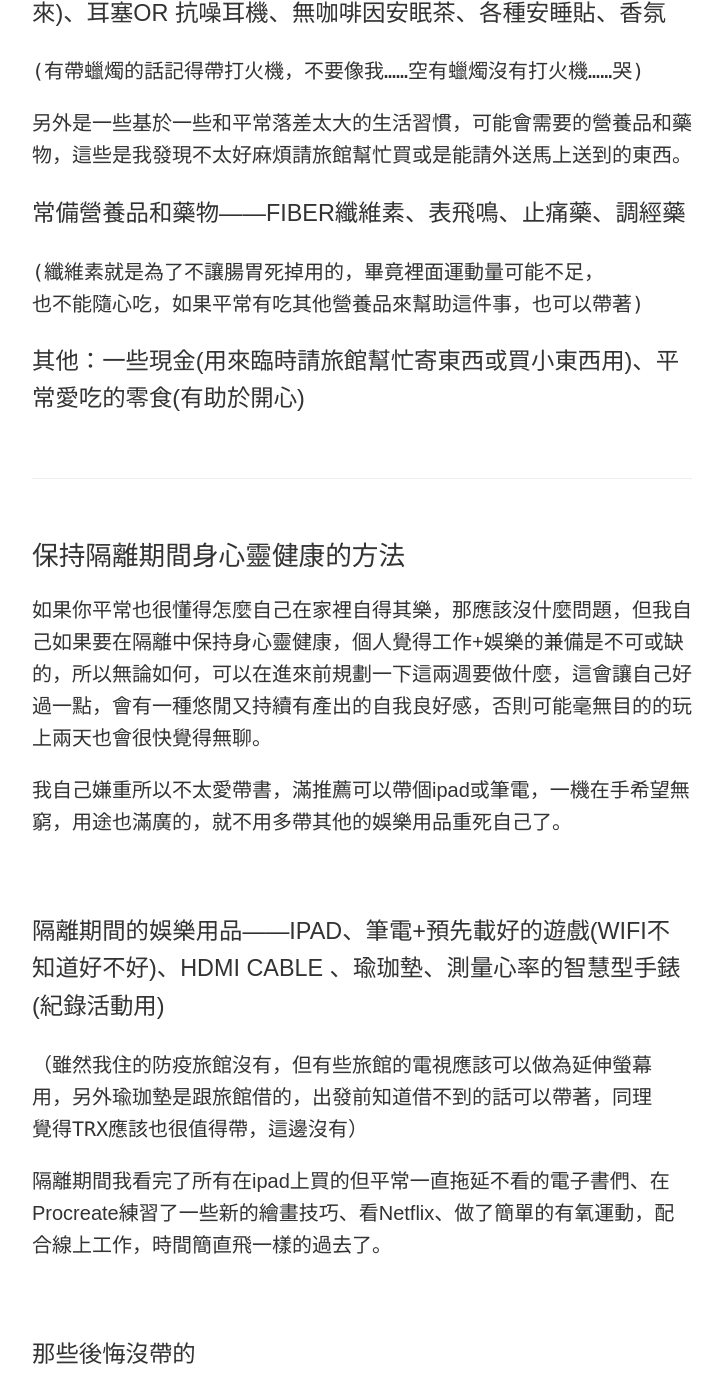
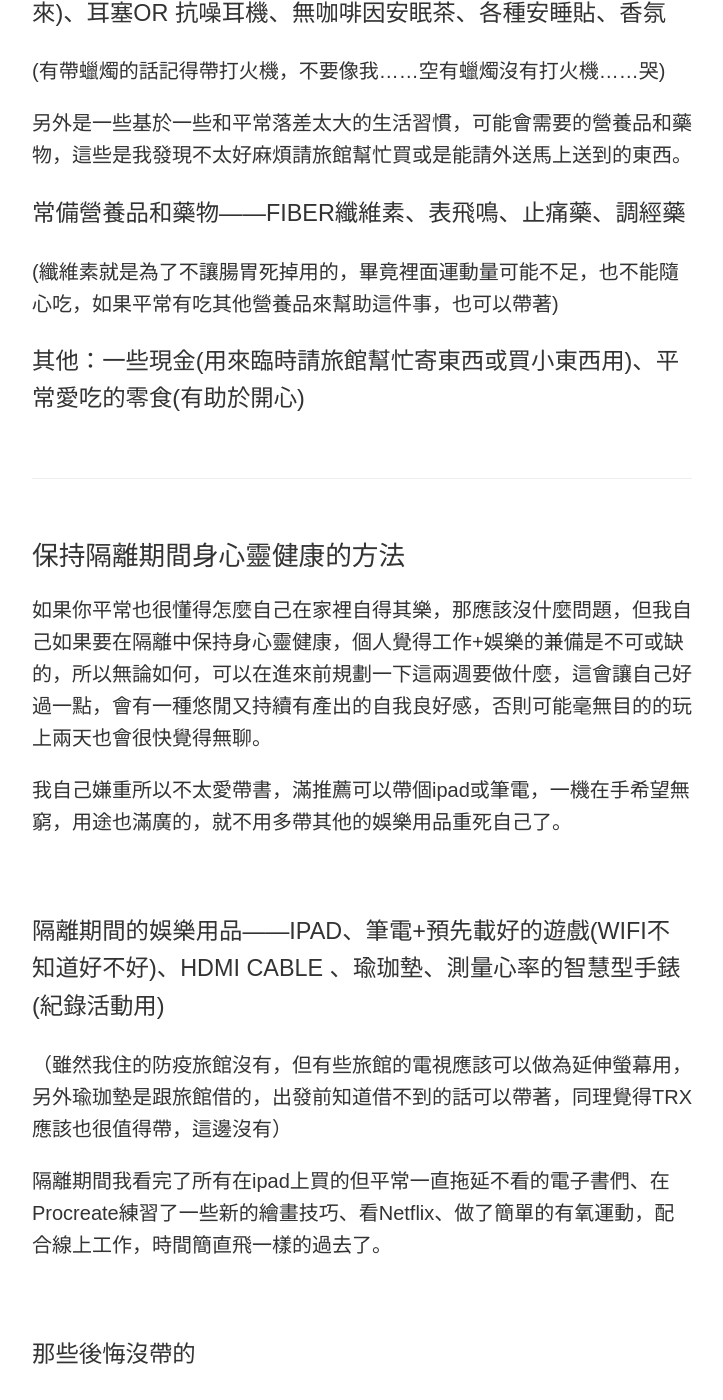
Before and after one commit to pqvst/tzling, a Jekyll site: the page built from _posts/2021-10-05-兩週隔離需要準備什麼？.md, in a window 1280 px wide and 1400 px high, scrolled down 1874 px. Shown: the whole window, without its empty margins (278-1001 px from the left). Built offline with Jekyll 4.4.1, drawn with Linux system fonts in a browser that asks for light colours; nearby versions of some CDN libraries.

```diff
--- a/_posts/2021-10-05-兩週隔離需要準備什麼？.md
+++ b/_posts/2021-10-05-兩週隔離需要準備什麼？.md
@@ -31,15 +31,13 @@ title: 兩週隔離需要準備什麼？
 
 ### 讓我們在正常時間睡去的好物們——眼罩(記得從飛機上帶下來)、耳塞or 抗噪耳機、無咖啡因安眠茶、各種安睡貼、香氛
 
-    (有帶蠟燭的話記得帶打火機，不要像我……空有蠟燭沒有打火機……哭)
-
+(有帶蠟燭的話記得帶打火機，不要像我……空有蠟燭沒有打火機……哭)
 
 另外是一些基於一些和平常落差太大的生活習慣，可能會需要的營養品和藥物，這些是我發現不太好麻煩請旅館幫忙買或是能請外送馬上送到的東西。
 
 ### 常備營養品和藥物——Fiber纖維素、表飛鳴、止痛藥、調經藥
-    (纖維素就是為了不讓腸胃死掉用的，畢竟裡面運動量可能不足，
-    也不能隨心吃，如果平常有吃其他營養品來幫助這件事，也可以帶著)
 
+(纖維素就是為了不讓腸胃死掉用的，畢竟裡面運動量可能不足，也不能隨心吃，如果平常有吃其他營養品來幫助這件事，也可以帶著)
 
 ### 其他：一些現金(用來臨時請旅館幫忙寄東西或買小東西用)、平常愛吃的零食(有助於開心)
 
@@ -54,10 +52,8 @@ title: 兩週隔離需要準備什麼？
 <br />
 
 ### 隔離期間的娛樂用品——Ipad、筆電+預先載好的遊戲(wifi不知道好不好)、HDMI cable 、瑜珈墊、測量心率的智慧型手錶(紀錄活動用)
-    （雖然我住的防疫旅館沒有，但有些旅館的電視應該可以做為延伸螢幕
-    用，另外瑜珈墊是跟旅館借的，出發前知道借不到的話可以帶著，同理
-    覺得TRX應該也很值得帶，這邊沒有）
 
+（雖然我住的防疫旅館沒有，但有些旅館的電視應該可以做為延伸螢幕用，另外瑜珈墊是跟旅館借的，出發前知道借不到的話可以帶著，同理覺得TRX應該也很值得帶，這邊沒有）
 
 隔離期間我看完了所有在ipad上買的但平常一直拖延不看的電子書們、在Procreate練習了一些新的繪畫技巧、看Netflix、做了簡單的有氧運動，配合線上工作，時間簡直飛一樣的過去了。
 
@@ -69,15 +65,13 @@ title: 兩週隔離需要準備什麼？
 
 這真的是太後悔了，明明國外免稅商店都沒客人大降價，怎麼一瓶威士忌都沒買呢！(搥胸) 特別想拿買來送長輩的粉紅酒給開了呢。
 
-
 查了發現這有上新聞：「入住防疫旅館居家檢疫朋友送酒『被拒收』」雖然裡面的關鍵字明明是：疾管署強調沒有規定，但……
 
 請大家注意呀！酒精飲料首先是網路上跟外送不會賣的，要請旅館送也相當難開口的東西。
 
 <br />
 
->>>友善提醒：飲酒勿開車。未滿18歲者，禁止飲酒。短時間內大量灌酒會使人立即喪命
-
+> 友善提醒：飲酒勿開車。未滿18歲者，禁止飲酒。短時間內大量灌酒會使人立即喪命
 
 <br />
 
```
